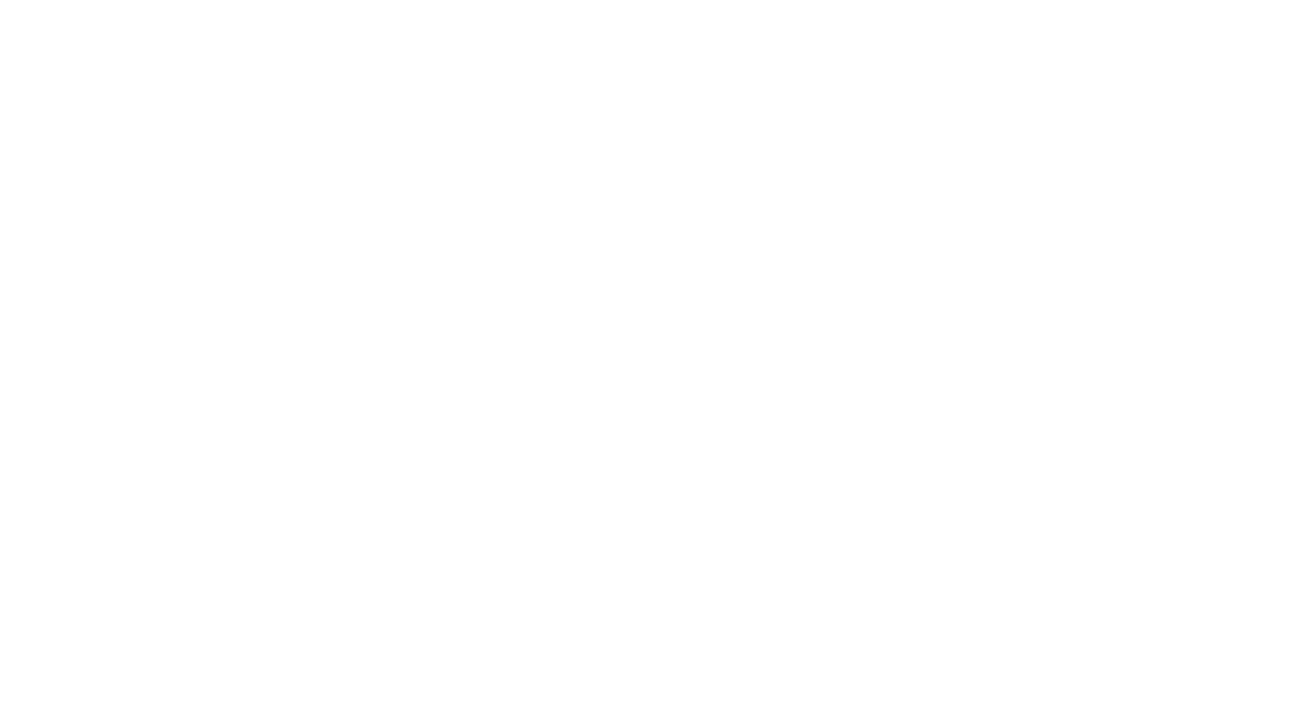
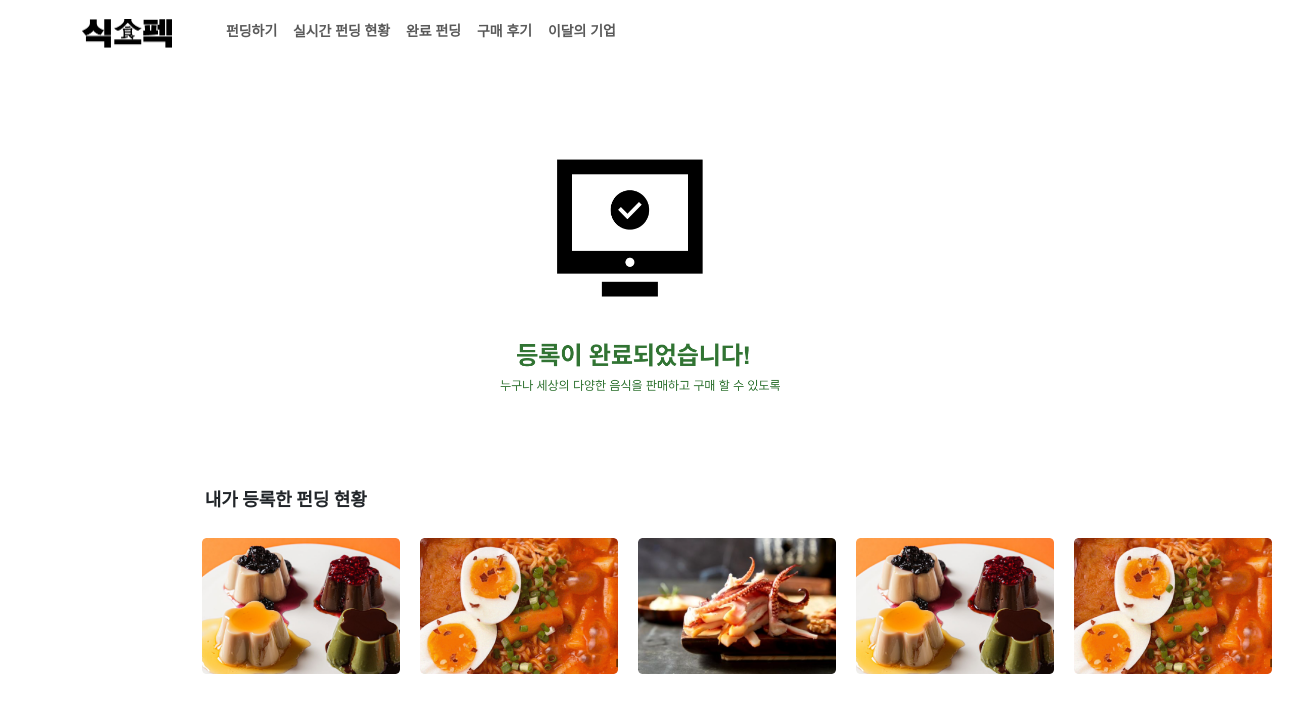
Before and after one commit to 9oormthon-univ/2024_BEOTKKOTTHON_TEAM_26_FE, a React (Create React App) app in the folder goorm/: page /register in a window 1280 px wide. Before the commit this address had no page. Shown: the top 712 px of the page, 1305 px wide, since content can reach past the window. Built offline with nearby package versions, Linux system fonts and the light colour scheme.

Commit message:
✅ [MOD] : Register.js 완성 App.js 라우팅 추가

```diff
--- a/goorm/src/App.js
+++ b/goorm/src/App.js
@@ -6,6 +6,7 @@ import Categories from "./pages/Categories";
 import Detail from "./pages/Detail";
 import Payment from "./pages/Payment";
 import DetailView from "./pages/DetailView";
+import Register from "./pages/Register";
 
 function App() {
   return (
@@ -26,6 +27,9 @@ function App() {
           <Route path="/detailview" element={<DetailView />} />
           {/*결제진행창 */}
           <Route path="/payment" element={<Payment />} />
+          {/*등록완료 페이지*/}
+          <Route path="/register" element={<Register />} />
+
         </Routes>
       </div>
     </BrowserRouter>
--- /dev/null
+++ b/goorm/src/pages/Register.js
@@ -0,0 +1,134 @@
+import NavbarInCategoriesAndDetailPages from "../components/NavbarInCategoriesAndDetailPages";
+import exampleImage111 from '../images/등록완료.png';
+import styled from "styled-components";
+import Slider from "react-slick";
+import exampleImage from "../images/img.png";
+import exampleImage3 from "../images/img_2.png";
+import exampleImage2 from "../images/img_1.png";
+import {Image} from "react-bootstrap";
+import React from "react";
+
+    const settings = {
+        className: "center",
+        infinite: true,
+        centerPadding: "60px",
+        slidesToShow: 5,
+        swipeToSlide: true,
+        afterChange: function (index) {
+            console.log(
+                `Slider Changed to: ${index + 1}, background: #222; color: #bada55`
+            );
+        }
+    };
+
+    const ImgDiv = styled.div`
+      display: flex;
+      justify-content: center; // 수평 가운데 정렬
+      height: 50vh; // 뷰포트 높이만큼의 높이 설정
+      align-items: center; // 수직 가운데 정렬
+      img {
+        width: 280px;
+        height: 260px;
+      }
+
+    `;
+// 슬라이더 컨테이너 스타일
+const SliderContainer = styled.div`
+  margin-left: 15%; // 왼쪽에 30% 공간 비우기
+`;
+
+const StyledImageWrapper = styled.div`
+  padding-left: 10px; // 좌우 패딩 추가
+  padding-right: 10px; // 좌우 패딩 추가
+  padding-top: 50px; // 여유 공간을 주기 위한 패딩
+  box-sizing: border-box; // 패딩이 너비에 포함되도록 설정
+  transition: transform 0.5s ease-in-out;
+  &:hover {
+    transform: scale(1.1); // 확대 효과
+    border-radius: 20px;
+  }
+
+  // 이미지 간의 간격을 줄입니다.
+  //& + & {
+  //  margin-left: -30px; // 인접한 이미지 간의 왼쪽 마진을 설정하여 간격을 조절
+  //}
+
+  img {
+    width: 100%; // 이미지 너비를 div에 맞춤
+    height: auto; // 비율 유지
+    display: block; // 이미지의 기본 마진 제거
+  }
+`;
+
+const RegiContent = styled.div`
+  font-style: normal;
+  font-weight: 700;
+  font-size: 18px;
+  line-height: 27px;
+  /* or 150% */
+  letter-spacing: -0.1px;
+  margin-left: 16%;
+  transform: translateY(25px);
+`;
+
+    function Register() {
+        return (
+            <div>
+                <NavbarInCategoriesAndDetailPages></NavbarInCategoriesAndDetailPages>
+
+
+
+                    <ImgDiv> <img src={exampleImage111} alt='d'/></ImgDiv>
+
+
+                    <div>
+
+                        <div className="slider-container">
+
+<RegiContent>내가 등록한 펀딩 현황</RegiContent>
+                            <SliderContainer>
+                            <Slider {...settings}>
+                                <div>
+                                    <StyledImageWrapper>
+                                        <Image src={exampleImage} alt="First slide" fluid />
+                                    </StyledImageWrapper>
+                                </div>
+                                <div>
+                                    <StyledImageWrapper>
+                                        <Image src={exampleImage2} alt="First slide" fluid />
+                                    </StyledImageWrapper>
+                                </div>
+                                <div>
+                                    <StyledImageWrapper>
+                                        <Image src={exampleImage3} alt="First slide" fluid />
+                                    </StyledImageWrapper>
+                                </div>
+                                <div>
+                                    <StyledImageWrapper>
+                                        <Image src={exampleImage} alt="First slide" fluid />
+                                    </StyledImageWrapper>
+                                </div>
+                                <div>
+                                    <StyledImageWrapper>
+                                        <Image src={exampleImage2} alt="First slide" fluid />
+                                    </StyledImageWrapper>
+                                </div>
+                                <div>
+                                    <StyledImageWrapper>
+                                        <Image src={exampleImage3} alt="First slide" fluid />
+                                    </StyledImageWrapper>
+                                </div>
+
+                            </Slider>
+                            </SliderContainer>
+                        </div>
+                    </div>
+
+
+
+
+            </div>
+        )
+
+}
+export default Register
```
Also changed, not shown: goorm/src/components/CarouselsInDetailView.js (+0 -18 lines), goorm/src/images/등록완료.png (added).
